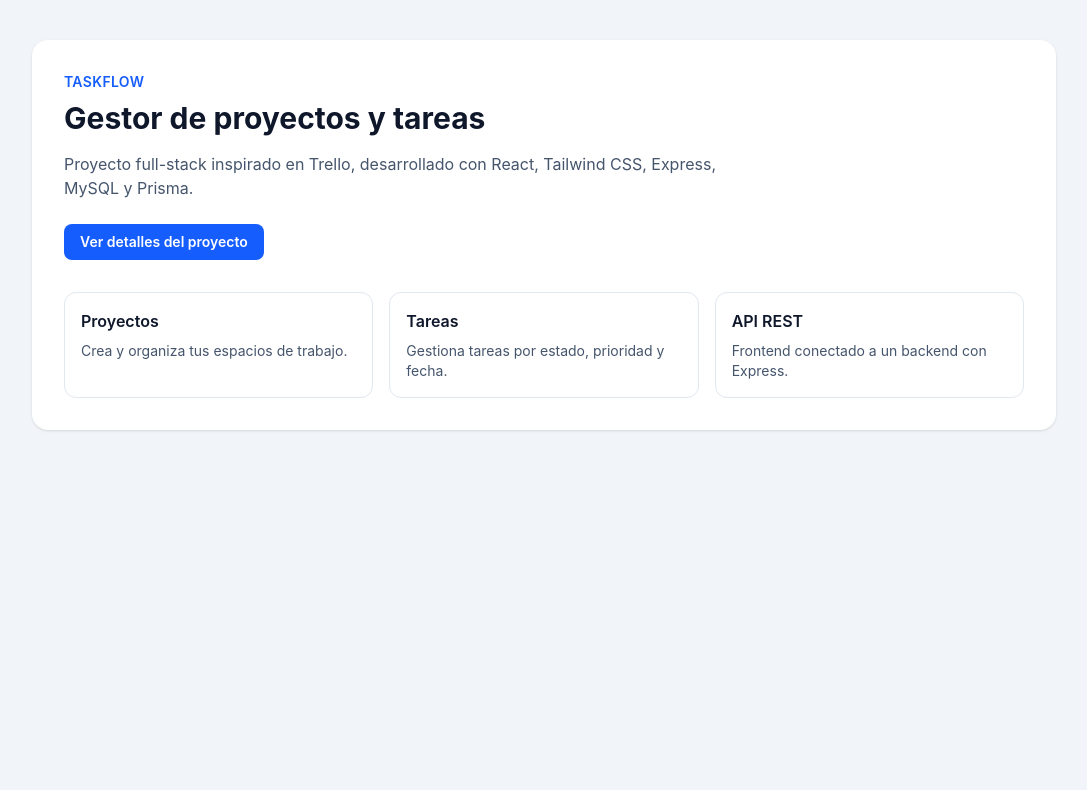
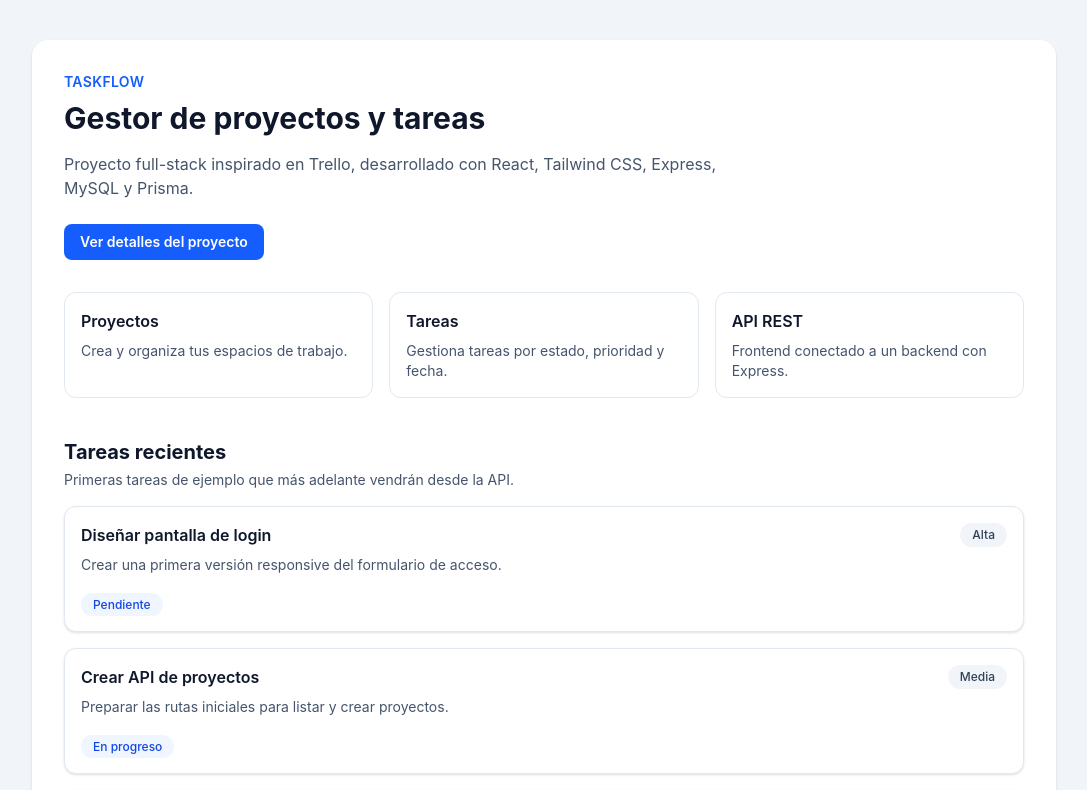
Before and after one commit to Cortijero5/Taskflow-project-manager, a React app in the folder frontend/: page / in a window 1280 px wide. Shown: the top 790 px of the page, without its empty margins (96-1183 px from the left). Built offline with nearby package versions, Linux system fonts and the light colour scheme; the HTML template or start-up script is replaced by a standard one.

Commit message:
Add task card component with sample tasks

```diff
--- a/frontend/src/App.jsx
+++ b/frontend/src/App.jsx
@@ -1,26 +1,52 @@
-import { useState } from 'react'
-import FeatureCard from './components/FeatureCard.jsx'
+import { useState } from "react";
+import FeatureCard from "./components/FeatureCard.jsx";
+import TaskCard from "./components/TaskCard.jsx";
 
 const features = [
   {
     id: 1,
-    title: 'Proyectos',
-    description: 'Crea y organiza tus espacios de trabajo.',
+    title: "Proyectos",
+    description: "Crea y organiza tus espacios de trabajo.",
   },
   {
     id: 2,
-    title: 'Tareas',
-    description: 'Gestiona tareas por estado, prioridad y fecha.',
+    title: "Tareas",
+    description: "Gestiona tareas por estado, prioridad y fecha.",
   },
   {
     id: 3,
-    title: 'API REST',
-    description: 'Frontend conectado a un backend con Express.',
+    title: "API REST",
+    description: "Frontend conectado a un backend con Express.",
   },
-]
+];
+
+const tasks = [
+  {
+    id: 1,
+    title: "Diseñar pantalla de login",
+    description:
+      "Crear una primera versión responsive del formulario de acceso.",
+    status: "TODO",
+    priority: "HIGH",
+  },
+  {
+    id: 2,
+    title: "Crear API de proyectos",
+    description: "Preparar las rutas iniciales para listar y crear proyectos.",
+    status: "IN_PROGRESS",
+    priority: "MEDIUM",
+  },
+  {
+    id: 3,
+    title: "Configurar Tailwind",
+    description: "Instalar Tailwind y limpiar los estilos iniciales de Vite.",
+    status: "DONE",
+    priority: "LOW",
+  },
+];
 
 function App() {
-  const [showDetails, setShowDetails] = useState(false)
+  const [showDetails, setShowDetails] = useState(false);
 
   return (
     <main className="min-h-screen bg-slate-100 px-6 py-10">
@@ -44,7 +70,7 @@ function App() {
             onClick={() => setShowDetails(!showDetails)}
             className="mt-6 rounded-lg bg-blue-600 px-4 py-2 text-sm font-semibold text-white transition hover:bg-blue-700"
           >
-            {showDetails ? 'Ocultar detalles' : 'Ver detalles del proyecto'}
+            {showDetails ? "Ocultar detalles" : "Ver detalles del proyecto"}
           </button>
 
           {showDetails && (
@@ -64,10 +90,33 @@ function App() {
               />
             ))}
           </div>
+          <div className="mt-10">
+            <div className="mb-4">
+              <h2 className="text-xl font-bold text-slate-900">
+                Tareas recientes
+              </h2>
+              <p className="mt-1 text-sm text-slate-600">
+                Primeras tareas de ejemplo que más adelante vendrán desde la
+                API.
+              </p>
+            </div>
+
+            <div className="grid gap-4">
+              {tasks.map((task) => (
+                <TaskCard
+                  key={task.id}
+                  title={task.title}
+                  description={task.description}
+                  status={task.status}
+                  priority={task.priority}
+                />
+              ))}
+            </div>
+          </div>
         </div>
       </section>
     </main>
-  )
+  );
 }
 
-export default App
+export default App;
--- /dev/null
+++ b/frontend/src/components/TaskCard.jsx
@@ -0,0 +1,36 @@
+const statusLabels = {
+  TODO: 'Pendiente',
+  IN_PROGRESS: 'En progreso',
+  DONE: 'Hecho',
+}
+
+const priorityLabels = {
+  LOW: 'Baja',
+  MEDIUM: 'Media',
+  HIGH: 'Alta',
+}
+
+function TaskCard({ title, description, status, priority }) {
+  return (
+    <article className="rounded-xl border border-slate-200 bg-white p-4 shadow-sm">
+      <div className="flex items-start justify-between gap-4">
+        <div>
+          <h3 className="font-semibold text-slate-900">{title}</h3>
+          <p className="mt-2 text-sm text-slate-600">{description}</p>
+        </div>
+
+        <span className="rounded-full bg-slate-100 px-3 py-1 text-xs font-medium text-slate-700">
+          {priorityLabels[priority]}
+        </span>
+      </div>
+
+      <div className="mt-4">
+        <span className="rounded-full bg-blue-50 px-3 py-1 text-xs font-medium text-blue-700">
+          {statusLabels[status]}
+        </span>
+      </div>
+    </article>
+  )
+}
+
+export default TaskCard
```
